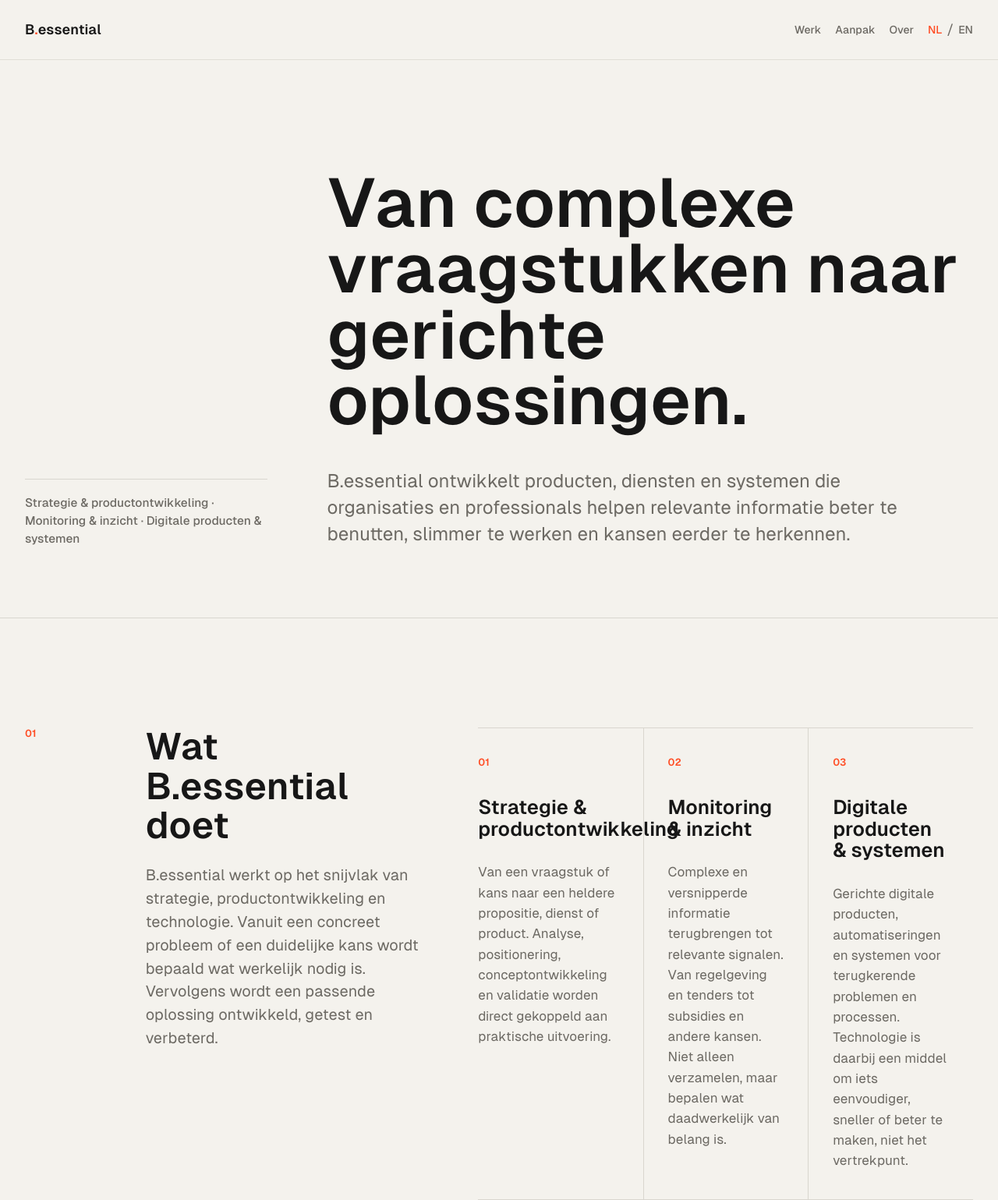
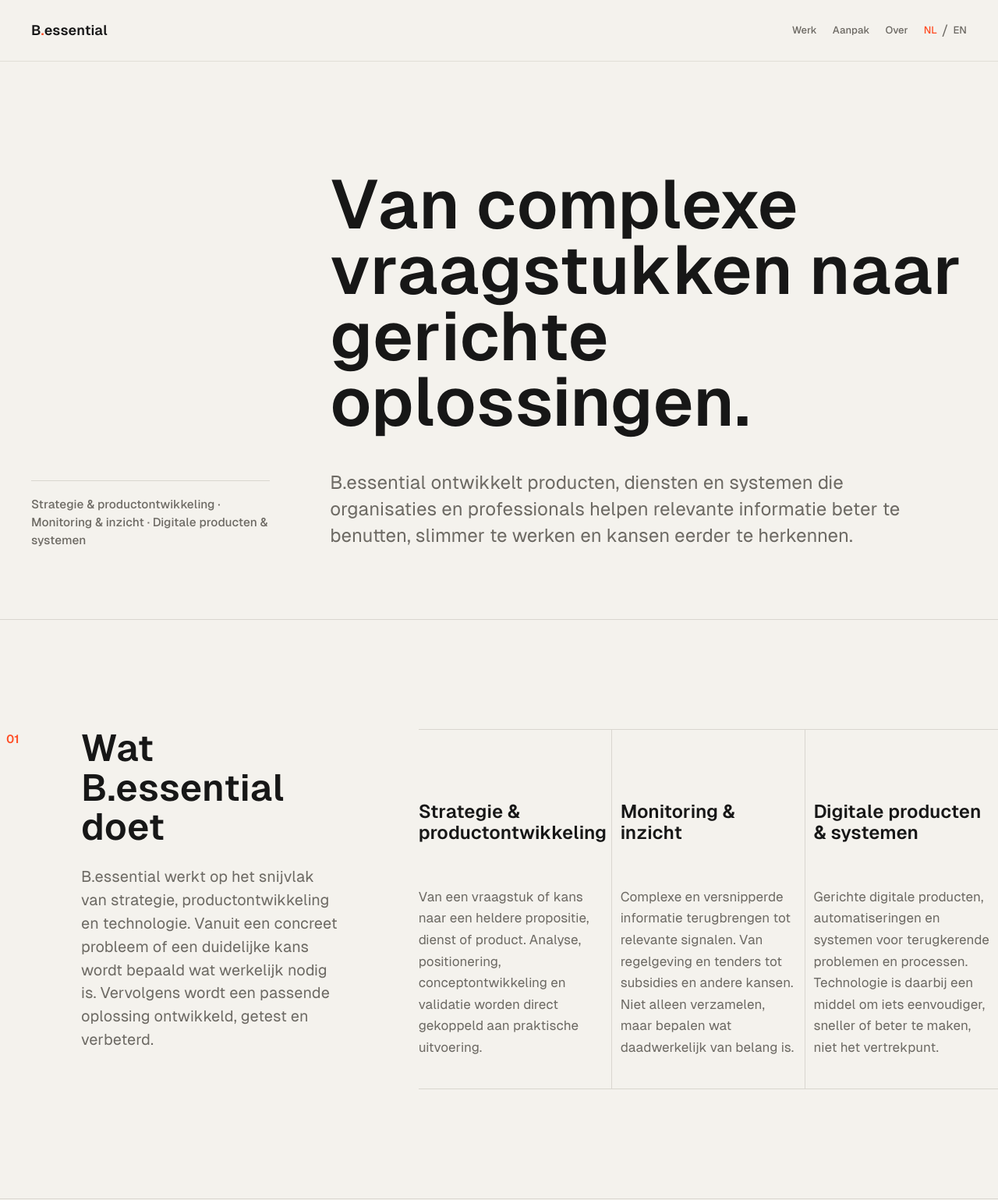
Before and after one commit to B-Essential/b-essential-website, an Astro site: page / in a window 1280 px wide. Shown: the top 1539 px of the page at 78% size. Built offline with nearby package versions, Linux system fonts and the light colour scheme; Astro itself is replaced by a stand-in of ours.

Commit message:
feat: finalize B.essential website v1

```diff
--- a/src/components/HomePage.astro
+++ b/src/components/HomePage.astro
@@ -207,7 +207,10 @@ const labels =
 
 <footer class="site-footer">
   <div class="site-shell footer-grid">
-    <Wordmark href={homeHref} ariaLabel={labels.home} />
+    <div class="footer-brand">
+      <Wordmark href={homeHref} ariaLabel={labels.home} />
+      <p>KVK 95428054</p>
+    </div>
     <p>{year}</p>
     <div class="language-switcher" aria-label={labels.language}>
       <a
--- a/src/styles/global.css
+++ b/src/styles/global.css
@@ -5,8 +5,15 @@
   --color-line: #d9d6cf;
   --color-accent: #ff4d24;
   --font-main: "Geist Sans", "Geist", Arial, sans-serif;
-  --shell: min(100% - 64px, 1360px);
+  --shell: min(100% - 80px, 1360px);
   --section-space: clamp(88px, 11vw, 168px);
+  --section-gap: clamp(36px, 3.8vw, 56px);
+  --number-column: 52px;
+  --intro-column: clamp(300px, 28vw, 380px);
+  --editorial-shell: min(100% - 16px, 1480px);
+  --editorial-number-column: 96px;
+  --editorial-left-column: clamp(306px, 26vw, 380px);
+  --editorial-gutter: clamp(84px, 7.8vw, 112px);
   --focus-ring: 0 0 0 3px color-mix(in srgb, var(--color-accent), transparent 70%);
 }
 
@@ -64,7 +71,9 @@ ul {
   background: var(--color-text);
   color: var(--color-bg);
   left: 24px;
+  opacity: 0;
   padding: 10px 14px;
+  pointer-events: none;
   position: fixed;
   top: 16px;
   transform: translateY(-160%);
@@ -73,6 +82,8 @@ ul {
 }
 
 .skip-link:focus {
+  opacity: 1;
+  pointer-events: auto;
   transform: translateY(0);
 }
 
@@ -95,8 +106,8 @@ ul {
   display: grid;
   gap: 24px;
   grid-template-columns: 1fr auto;
-  min-height: 76px;
-  padding-block: 18px;
+  min-height: 78px;
+  padding-block: 22px;
 }
 
 .wordmark {
@@ -116,14 +127,14 @@ ul {
   align-items: center;
   display: flex;
   flex-wrap: wrap;
-  gap: 18px;
+  gap: 20px;
   justify-content: flex-end;
 }
 
 .site-nav a,
 .language-switcher a {
   color: var(--color-muted);
-  font-size: 14px;
+  font-size: 13px;
   font-weight: 500;
   line-height: 1.2;
   text-decoration: none;
@@ -197,8 +208,9 @@ ul {
 
 .section-grid {
   display: grid;
-  gap: clamp(32px, 5vw, 72px);
-  grid-template-columns: minmax(56px, 1fr) minmax(280px, 4fr) minmax(0, 7fr);
+  column-gap: var(--section-gap);
+  row-gap: clamp(32px, 5vw, 72px);
+  grid-template-columns: var(--number-column) minmax(0, var(--intro-column)) minmax(0, 1fr);
 }
 
 .section-kicker,
@@ -206,10 +218,18 @@ ul {
 .initiative-item__number,
 .eyebrow {
   color: var(--color-accent);
-  font-size: 13px;
+  font-size: 15px;
   font-weight: 600;
   letter-spacing: 0;
   line-height: 1.2;
+}
+
+.section-kicker {
+  padding-top: 0.22em;
+}
+
+.eyebrow {
+  font-size: 14px;
 }
 
 .section-intro h2,
@@ -219,6 +239,7 @@ ul {
   font-weight: 600;
   letter-spacing: 0;
   line-height: 1.05;
+  text-wrap: balance;
 }
 
 .section-intro p {
@@ -226,7 +247,7 @@ ul {
   font-size: clamp(18px, 1.55vw, 20px);
   line-height: 1.5;
   margin-top: 24px;
-  max-width: 720px;
+  max-width: 640px;
 }
 
 .work-list {
@@ -237,47 +258,50 @@ ul {
 
 .work-item {
   border-bottom: 1px solid var(--color-line);
-  min-height: 320px;
-  padding: clamp(24px, 3vw, 36px) clamp(20px, 2.4vw, 32px) clamp(24px, 3vw, 36px) 0;
+  min-height: 300px;
+  padding: clamp(26px, 3vw, 38px) clamp(22px, 2.4vw, 34px) clamp(28px, 3vw, 40px) 0;
 }
 
 .work-item + .work-item {
   border-left: 1px solid var(--color-line);
-  padding-left: clamp(20px, 2.4vw, 32px);
+  padding-left: clamp(28px, 2.8vw, 38px);
 }
 
 .work-item h3 {
-  font-size: clamp(24px, 2vw, 30px);
+  font-size: clamp(24px, 1.85vw, 28px);
   font-weight: 600;
   letter-spacing: 0;
-  line-height: 1.08;
-  margin-top: 36px;
-  max-width: 260px;
+  line-height: 1.12;
+  margin-top: 38px;
+  max-width: 100%;
+  min-height: 2.24em;
+  text-wrap: balance;
 }
 
 .work-item p:last-child {
   color: var(--color-muted);
   font-size: 17px;
-  line-height: 1.55;
+  line-height: 1.62;
   margin-top: 28px;
 }
 
 .process {
   border-top: 1px solid var(--color-line);
-  padding-top: clamp(24px, 3vw, 36px);
+  padding-top: clamp(28px, 3.4vw, 44px);
 }
 
 .process__line {
   color: var(--color-text);
-  font-size: clamp(20px, 2vw, 28px);
+  font-size: clamp(20px, 1.7vw, 24px);
   font-weight: 500;
   line-height: 1.35;
-  margin-bottom: clamp(32px, 4vw, 56px);
+  margin-bottom: clamp(36px, 4.5vw, 64px);
+  white-space: nowrap;
 }
 
 .process__steps {
   display: grid;
-  gap: 18px;
+  gap: clamp(20px, 1.8vw, 24px);
   grid-template-columns: repeat(5, minmax(0, 1fr));
   list-style: none;
 }
@@ -288,7 +312,7 @@ ul {
 }
 
 .process__steps h3 {
-  font-size: 17px;
+  font-size: 18px;
   font-weight: 600;
   letter-spacing: 0;
   line-height: 1.2;
@@ -296,8 +320,8 @@ ul {
 
 .process__steps p {
   color: var(--color-muted);
-  font-size: 15px;
-  line-height: 1.48;
+  font-size: 16px;
+  line-height: 1.55;
   margin-top: 12px;
 }
 
@@ -307,8 +331,8 @@ ul {
 
 .initiative-item {
   display: grid;
-  gap: 28px;
-  grid-template-columns: 72px minmax(0, 1fr);
+  gap: 32px;
+  grid-template-columns: 76px minmax(0, 1fr);
   padding-block: clamp(36px, 5vw, 64px);
 }
 
@@ -317,7 +341,7 @@ ul {
 }
 
 .initiative-item__content {
-  max-width: 740px;
+  max-width: 800px;
 }
 
 .initiative-item h3 {
@@ -339,6 +363,8 @@ ul {
 .initiative-item p:not(.eyebrow, .subtitle),
 .venture-item p:not(.subtitle) {
   color: var(--color-muted);
+  font-size: 17px;
+  line-height: 1.62;
   margin-top: 22px;
   max-width: 690px;
 }
@@ -354,7 +380,7 @@ ul {
 .tag-list li {
   border-top: 1px solid var(--color-line);
   color: var(--color-muted);
-  font-size: 14px;
+  font-size: 15px;
   font-weight: 500;
   padding-top: 8px;
 }
@@ -379,7 +405,7 @@ ul {
 
 .venture-list {
   display: grid;
-  gap: 28px;
+  gap: clamp(28px, 3vw, 44px);
   grid-template-columns: repeat(2, minmax(0, 1fr));
 }
 
@@ -393,10 +419,7 @@ ul {
   font-weight: 600;
   letter-spacing: 0;
   line-height: 1.05;
-}
-
-.section-grid--about {
-  grid-template-columns: minmax(56px, 1fr) minmax(300px, 5fr) minmax(0, 6fr);
+  text-wrap: balance;
 }
 
 .about-callout p {
@@ -415,8 +438,8 @@ ul {
 
 .about-copy p {
   color: var(--color-muted);
-  font-size: clamp(18px, 1.45vw, 20px);
-  line-height: 1.56;
+  font-size: clamp(17px, 1.25vw, 19px);
+  line-height: 1.64;
   max-width: 720px;
 }
 
@@ -425,30 +448,31 @@ ul {
 }
 
 .contact {
-  padding-block: clamp(96px, 13vw, 192px);
+  padding-block: clamp(108px, 14vw, 204px);
 }
 
 .contact__inner {
   border-top: 1px solid var(--color-text);
-  padding-top: clamp(32px, 5vw, 64px);
+  padding-top: clamp(40px, 5.5vw, 72px);
 }
 
 .contact h2 {
-  max-width: 860px;
+  font-size: clamp(42px, 4.2vw, 56px);
+  max-width: 980px;
 }
 
 .contact p {
   color: var(--color-muted);
-  font-size: clamp(19px, 1.8vw, 24px);
-  line-height: 1.42;
-  margin-top: 28px;
+  font-size: clamp(18px, 1.45vw, 21px);
+  line-height: 1.5;
+  margin-top: 30px;
   max-width: 700px;
 }
 
 .contact-link {
   color: var(--color-accent);
-  font-size: clamp(22px, 2.5vw, 36px);
-  margin-top: 44px;
+  font-size: clamp(28px, 3.2vw, 44px);
+  margin-top: clamp(40px, 5vw, 64px);
 }
 
 .site-footer {
@@ -464,12 +488,103 @@ ul {
   grid-template-columns: 1fr auto auto;
 }
 
+.footer-brand {
+  display: grid;
+  gap: 6px;
+  justify-items: start;
+}
+
 .footer-grid .wordmark {
   color: var(--color-text);
 }
 
 .footer-grid p {
   font-size: 14px;
+}
+
+@media (min-width: 1181px) {
+  .section-grid,
+  .section-grid--about {
+    column-gap: 0;
+    grid-template-columns:
+      var(--editorial-number-column)
+      var(--editorial-left-column)
+      var(--editorial-gutter)
+      minmax(0, 1fr);
+    width: var(--editorial-shell);
+  }
+
+  .section-kicker {
+    grid-column: 1;
+  }
+
+  .section-intro,
+  .about-callout {
+    grid-column: 2;
+  }
+
+  .work-list,
+  .process,
+  .initiative-list,
+  .venture-list,
+  .about-copy {
+    grid-column: 4;
+  }
+
+  .work-item h3 {
+    margin-top: clamp(54px, 4.2vw, 60px);
+    min-height: 3.36em;
+    text-wrap: normal;
+  }
+
+  .section--work .item-number {
+    display: none;
+  }
+
+  .section--compact .process__line {
+    text-wrap: balance;
+    white-space: nowrap;
+  }
+
+  .section--compact .process__steps {
+    column-gap: clamp(28px, 3vw, 42px);
+    grid-template-columns: repeat(3, minmax(0, 1fr));
+    row-gap: clamp(28px, 3.4vw, 44px);
+  }
+
+  .contact {
+    width: var(--editorial-shell);
+  }
+
+  .contact__inner {
+    padding-left: var(--editorial-number-column);
+  }
+}
+
+@media (min-width: 1280px) {
+  .section--work {
+    --work-shell-left: max(8px, calc((100vw - 1480px) / 2));
+    --work-item-inline-pad: clamp(8px, 0.8vw, 12px);
+  }
+
+  .section--work .section-grid {
+    margin-left: var(--work-shell-left);
+    margin-right: 0;
+    width: min(calc(100vw - var(--work-shell-left)), 1504px);
+  }
+
+  .section--work .work-item {
+    padding-right: var(--work-item-inline-pad);
+  }
+
+  .section--work .work-item + .work-item {
+    padding-left: var(--work-item-inline-pad);
+  }
+
+  html:lang(nl) .section--work .work-item:nth-child(2) h3 {
+    max-width: 212px;
+    text-wrap: wrap;
+  }
 }
 
 @media (max-width: 1080px) {
@@ -492,9 +607,14 @@ ul {
   }
 
   .work-list,
-  .process__steps,
   .venture-list {
     grid-template-columns: 1fr;
+  }
+
+  .process__steps {
+    column-gap: clamp(28px, 4vw, 44px);
+    grid-template-columns: repeat(2, minmax(0, 1fr));
+    row-gap: clamp(24px, 3.5vw, 36px);
   }
 
   .work-item,
@@ -508,6 +628,10 @@ ul {
     margin-top: 26px;
     max-width: 520px;
   }
+
+  .process__line {
+    white-space: normal;
+  }
 }
 
 @media (max-width: 760px) {
@@ -519,24 +643,6 @@ ul {
   body {
     background: var(--color-bg);
     font-size: 17px;
-  }
-
-  .header-grid {
-    align-items: start;
-    gap: 14px;
-    grid-template-columns: 1fr;
-    min-height: auto;
-    padding-block: 16px;
-  }
-
-  .site-nav {
-    gap: 12px;
-    justify-content: start;
-  }
-
-  .site-nav a,
-  .language-switcher a {
-    font-size: 13px;
   }
 
   .hero {
@@ -596,9 +702,53 @@ ul {
     font-size: 20px;
   }
 
+  .process__steps {
+    grid-template-columns: 1fr;
+  }
+
   .footer-grid {
     align-items: start;
     grid-template-columns: 1fr;
+  }
+}
+
+@media (max-width: 640px) {
+  .site-header {
+    backdrop-filter: none;
+    position: static;
+  }
+
+  .hero > .hero__meta {
+    display: none;
+  }
+
+  .header-grid {
+    align-items: center;
+    gap: 16px;
+    grid-template-columns: 1fr auto;
+    min-height: auto;
+    padding-block: 16px;
+  }
+
+  .site-nav {
+    gap: 0;
+    justify-content: end;
+  }
+
+  .site-nav > a {
+    display: none;
+  }
+
+  .language-switcher a {
+    font-size: 13px;
+  }
+
+  .section--about {
+    padding-bottom: 64px;
+  }
+
+  .contact {
+    padding-block: 72px 108px;
   }
 }
 
```
